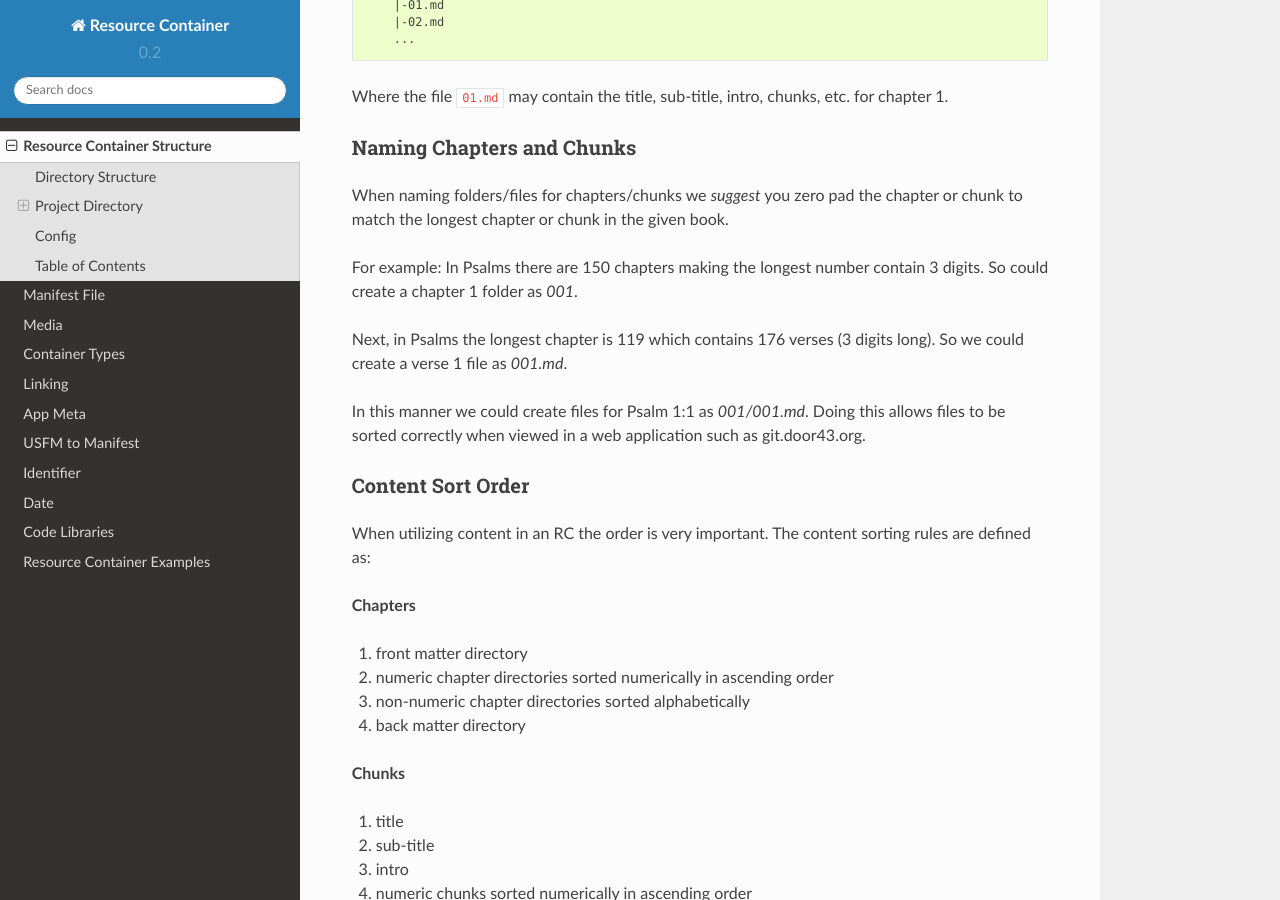
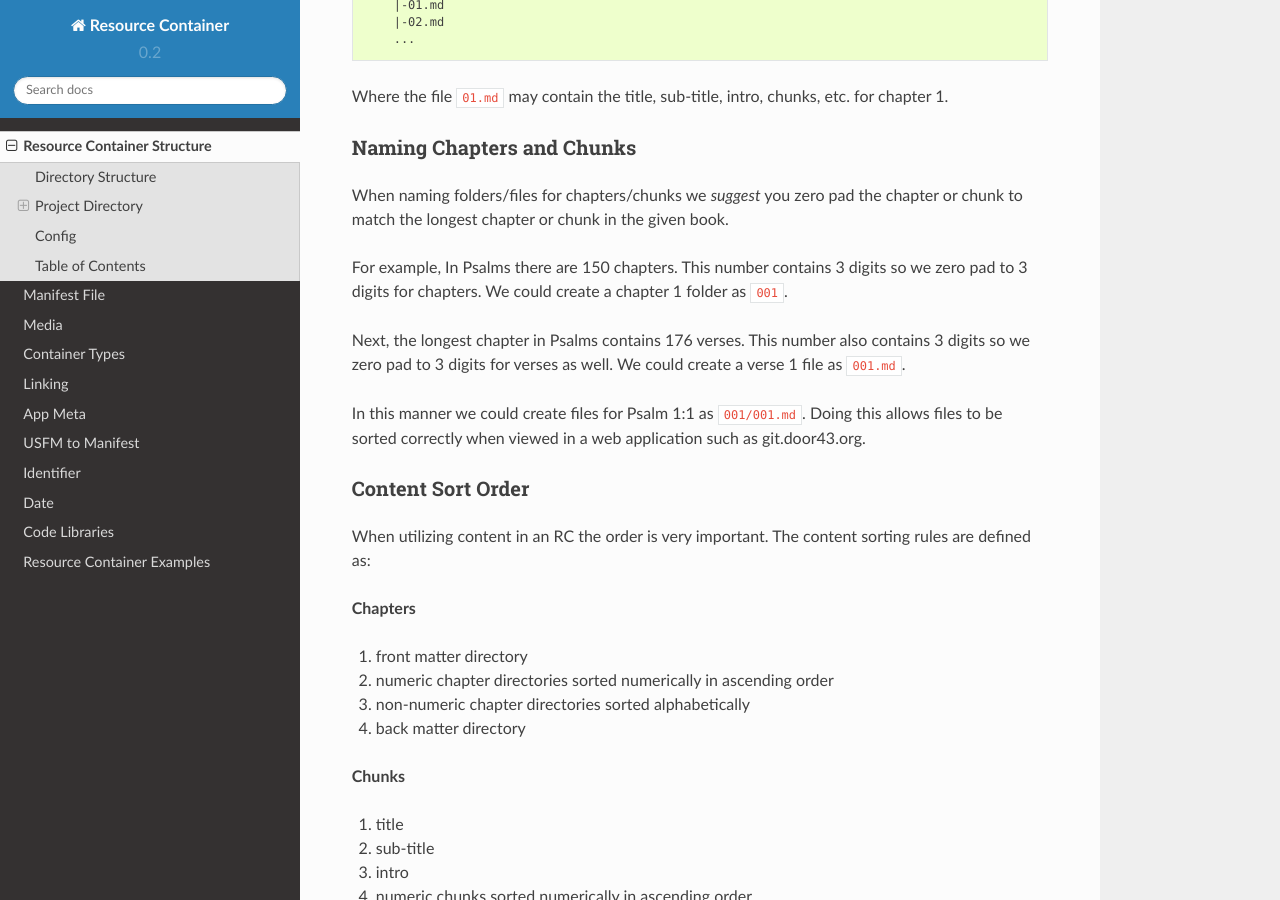
Before and after one commit to unfoldingWord-dev/Resource-Container, a Sphinx documentation site: the page built from docs/structure.rst, in a window 1280 px wide and 900 px high, scrolled down 3080 px. Built offline with Sphinx 7.4.7 and the Read the Docs theme 2.0.0, drawn with Linux system fonts in a browser that asks for light colours.

Commit message:
fixed some typos

```diff
--- a/docs/structure.rst
+++ b/docs/structure.rst
@@ -153,12 +153,12 @@
 
 When naming folders/files for chapters/chunks we *suggest* you zero pad the chapter or chunk to match the longest chapter or chunk in the given book.
 
-For example:
-In Psalms there are 150 chapters making the longest number contain 3 digits. So could create a chapter 1 folder as `001`.
+For example,
+In Psalms there are 150 chapters. This number contains 3 digits so we zero pad to 3 digits for chapters. We could create a chapter 1 folder as ``001``.
 
-Next, in Psalms the longest chapter is 119 which contains 176 verses (3 digits long). So we could create a verse 1 file as `001.md`.
+Next, the longest chapter in Psalms contains 176 verses. This number also contains 3 digits so we zero pad to 3 digits for verses as well. We could create a verse 1 file as ``001.md``.
 
-In this manner we could create files for Psalm 1:1 as `001/001.md`. Doing this allows files to be sorted correctly when viewed in a web application such as git.door43.org.
+In this manner we could create files for Psalm 1:1 as ``001/001.md``. Doing this allows files to be sorted correctly when viewed in a web application such as git.door43.org.
 
 
 Content Sort Order
```
